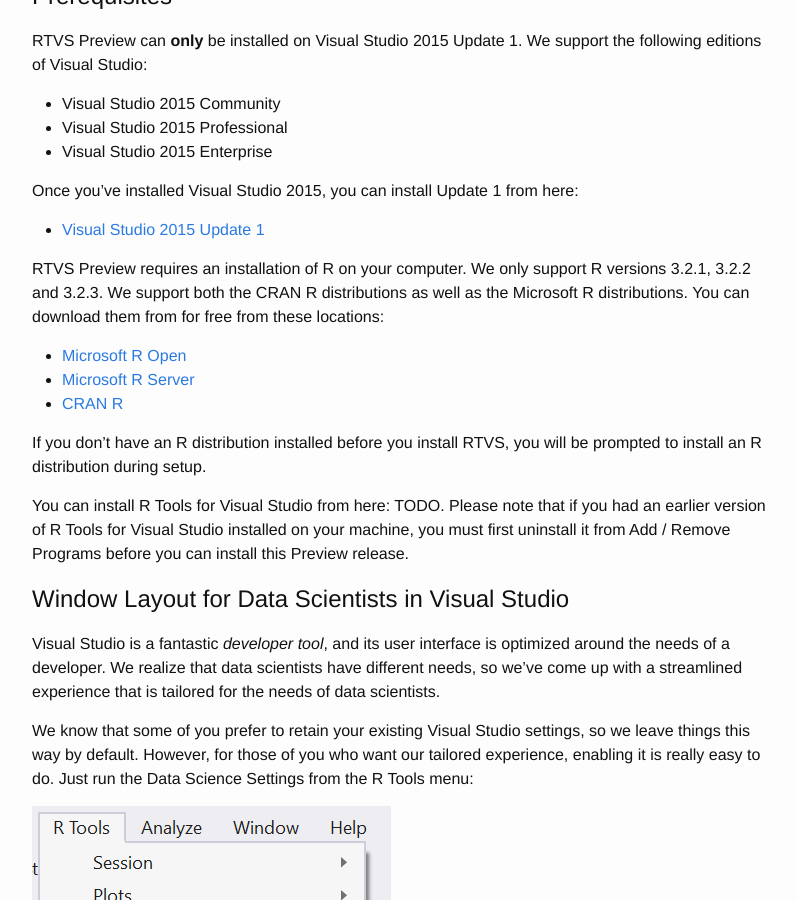
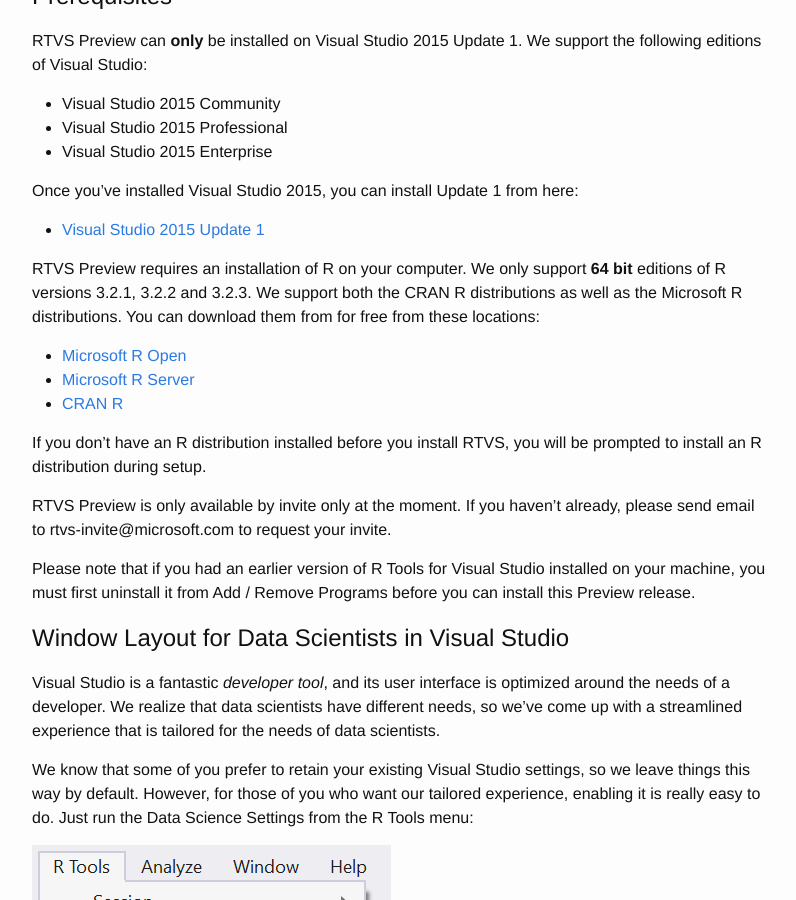
Before and after one commit to microsoft/RTVS-docs, a Jekyll site: the page built from installation.md, in a window 1280 px wide and 900 px high, scrolled down 264 px. Shown: the whole window, without its empty margins (238-1034 px from the left). Built offline with Jekyll 4.4.1, drawn with Linux system fonts in a browser that asks for light colours.

Commit message:
Updating installation docs

```diff
--- a/installation.md
+++ b/installation.md
@@ -22,10 +22,10 @@
 
 * [Visual Studio 2015 Update 1](https://www.microsoft.com/en-us/download/details.aspx?id=49989)
 
-RTVS Preview requires an installation of R on your computer. We only support R
-versions 3.2.1, 3.2.2 and 3.2.3. We support both the CRAN R distributions as
-well as the Microsoft R distributions. You can download them from for free from
-these locations:
+RTVS Preview requires an installation of R on your computer. We only support
+**64 bit** editions of R versions 3.2.1, 3.2.2 and 3.2.3. We support both the
+CRAN R distributions as well as the Microsoft R distributions. You can download
+them from for free from these locations:
 
 * [Microsoft R Open](https://mran.revolutionanalytics.com/download/)
 * [Microsoft R Server](https://www.microsoft.com/en-us/server-cloud/products/r-server/)
@@ -34,10 +34,12 @@
 If you don't have an R distribution installed before you install RTVS, you will
 be prompted to install an R distribution during setup.
 
-You can install R Tools for Visual Studio from here: TODO. Please note that if
-you had an earlier version of R Tools for Visual Studio installed on your
-machine, you must first uninstall it from Add / Remove Programs before you can
-install this Preview release.
+RTVS Preview is only available by invite only at the moment. If you haven't
+already, please send email to rtvs-invite@microsoft.com to request your invite.
+
+Please note that if you had an earlier version of R Tools for Visual Studio
+installed on your machine, you must first uninstall it from Add / Remove
+Programs before you can install this Preview release.
 
 ## Window Layout for Data Scientists in Visual Studio
 
```
